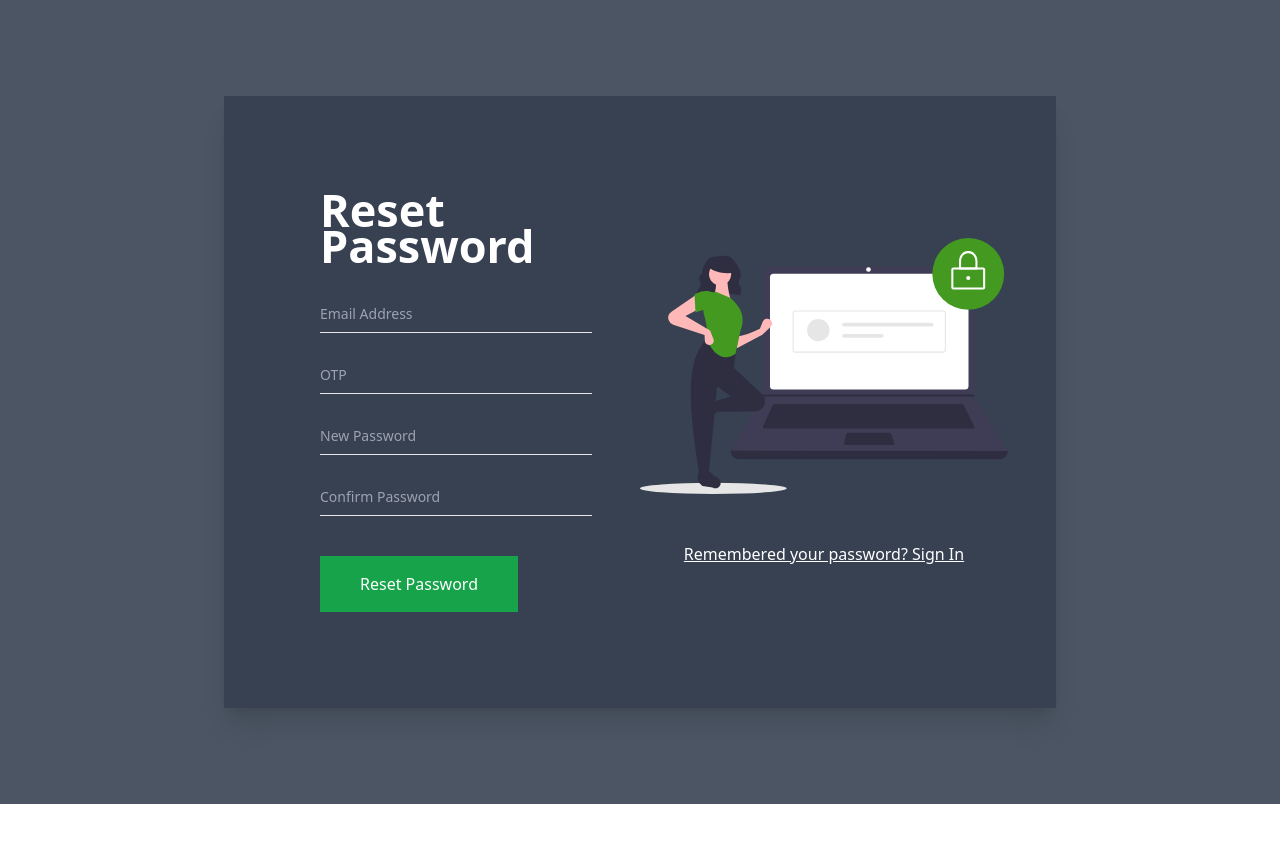
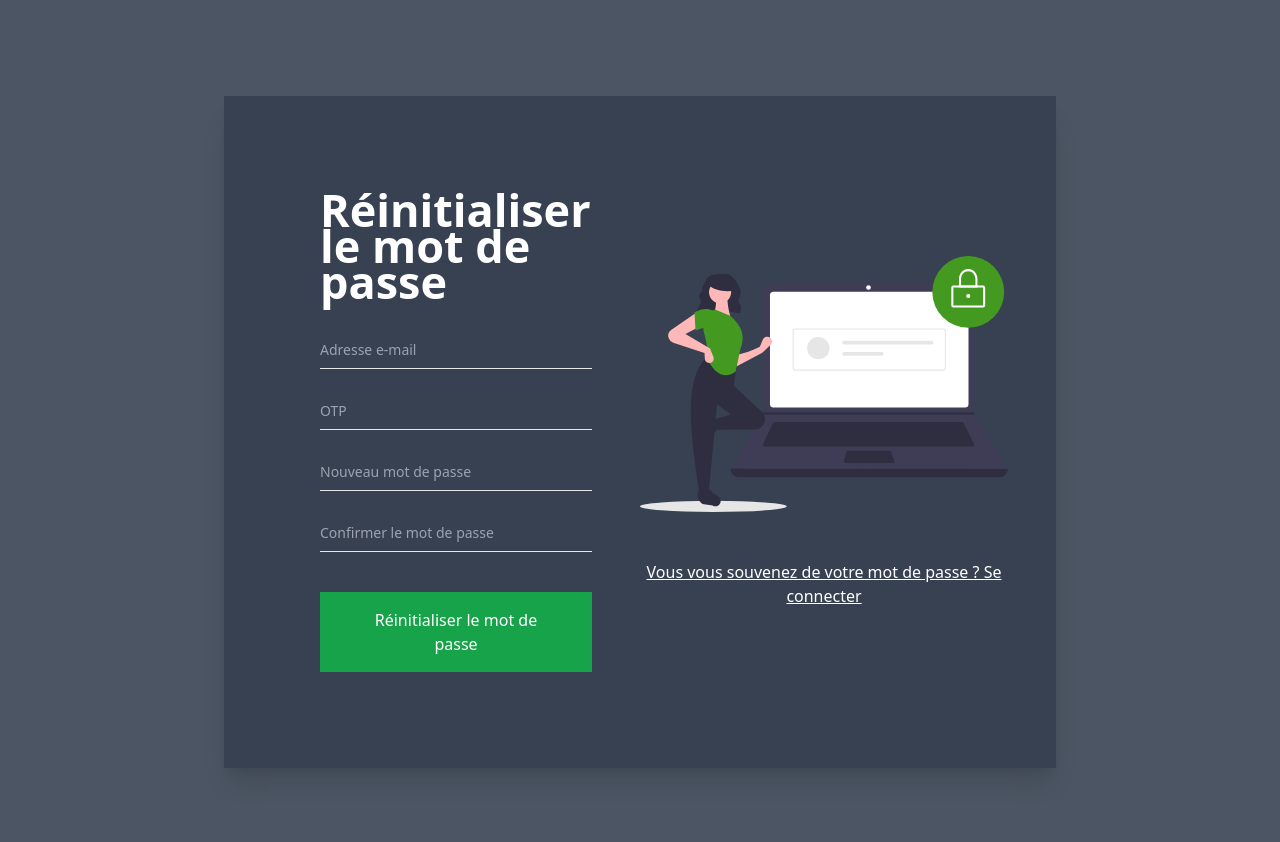
Before and after one commit to nadaelmahfoudi/DeliverEase-Frontend, a React (Vite) app: page /reset-password in a window 1280 px wide. Shown: the top 842 px of the page. Before the commit the page ends 804 px from the top, so only its background shows below. Built offline with nearby package versions, Linux system fonts and the light colour scheme.

Commit message:
NADAF-3 Consummate the forget and reset Password APIs

```diff
--- a/src/pages/ForgetPassword.jsx
+++ b/src/pages/ForgetPassword.jsx
@@ -1,8 +1,38 @@
-import React from 'react';
-import { Link } from 'react-router-dom';
+import React, { useState } from 'react';
+import { Link, useNavigate } from 'react-router-dom'; // Importez useNavigate
+import axios from 'axios';
 import ForgetPasswordImage from '../assets/ForgetPasswordImage.svg';
 
 const ForgetPassword = () => {
+  const [email, setEmail] = useState('');
+  const [message, setMessage] = useState('');
+  const [errorMessage, setErrorMessage] = useState('');
+
+  const navigate = useNavigate(); // Utilisez le hook useNavigate ici
+
+  const handleSubmit = async (event) => {
+    event.preventDefault();
+
+    try {
+      const response = await axios.post('http://localhost:5000/api/v1/users/forget-password', {
+        email,
+      });
+
+      if (response.status === 200) {
+        setMessage(response.data.message);
+        setErrorMessage('');
+        navigate('/reset-password'); // Utilisez navigate pour rediriger
+      }
+    } catch (error) {
+      if (error.response && error.response.data) {
+        setErrorMessage(error.response.data.message);
+      } else {
+        setErrorMessage('Une erreur est survenue. Veuillez réessayer.');
+      }
+      setMessage('');
+    }
+  };
+
   return (
     <section className="ezy__forget-password light flex items-center justify-center py-14 md:py-24 bg-gray-600 dark:bg-[#0b1727] text-black text-opacity-90 dark:text-white">
       <div className="container px-4 mx-auto">
@@ -22,30 +52,32 @@ const ForgetPassword = () => {
                 </div>
                 <div className="w-full lg:w-1/2 mt-6 lg:mt-0">
                   <div className="flex flex-col h-full p-2 lg:p-6 xl:p-12">
-                    <h2 className="text-3xl md:text-[45px] font-bold mb-2 text-white">Forget Password</h2>
+                    <h2 className="text-3xl md:text-[45px] font-bold mb-2 text-white">Mot de passe oublié</h2>
                     <p className="text-white mb-6">
-                      Please enter your email address. We will send you a link to reset your password.
+                      Veuillez entrer votre adresse e-mail. Nous vous enverrons un lien pour réinitialiser votre mot de passe.
                     </p>
-                    <form className="mt-6">
+
+                    {message && <p className="text-green-500 bg-green-100 p-4 mb-4 rounded-lg">{message}</p>}
+                    {errorMessage && <p className="text-red-500 bg-red-100 p-4 mb-4 rounded-lg">{errorMessage}</p>}
+
+                    <form className="mt-6" onSubmit={handleSubmit}>
                       <div className="w-full relative mb-6">
                         <input
                           type="email"
                           className="bg-transparent border-b dark:border-gray-200 focus:outline-none focus:border-green-500 text-sm w-full py-2"
                           id="email"
-                          placeholder="Email Address"
+                          placeholder="Adresse e-mail"
+                          value={email}
+                          onChange={(e) => setEmail(e.target.value)}
+                          required
                         />
                         <i className="fas fa-envelope absolute top-1/2 -translate-y-1/2 right-2 opacity-80"></i>
                       </div>
-                      <div className="mb-4">
-                          <Link to="/reset-password" className="underline hover:text-green-500 duration-300 text-slate-400">
-                            Reset Password?
-                          </Link>
-                        </div>
                       <button
                         type="submit"
                         className="bg-green-600 hover:bg-green-700 py-4 px-10 text-white hover:bg-opacity-95 duration-300 mt-4"
                       >
-                        Send Reset Link <i className="fas fa-arrow-right"></i>
+                        Envoyer le lien de réinitialisation <i className="fas fa-arrow-right"></i>
                       </button>
                     </form>
                   </div>
--- a/src/pages/ResetPassword.jsx
+++ b/src/pages/ResetPassword.jsx
@@ -1,8 +1,48 @@
-import React from 'react';
-import { Link } from 'react-router-dom';
+import React, { useState } from 'react';
+import { Link, useNavigate } from 'react-router-dom'; // Importez useNavigate
 import ResetPasswordImage from '../assets/ResetPasswordImage.svg';
+import axios from 'axios';
 
 const ResetPassword = () => {
+  const [email, setEmail] = useState('');
+  const [otp, setOtp] = useState('');
+  const [newPassword, setNewPassword] = useState('');
+  const [confirmPassword, setConfirmPassword] = useState('');
+  const [message, setMessage] = useState('');
+  const [errorMessage, setErrorMessage] = useState('');
+
+  const navigate = useNavigate(); // Utilisez useNavigate pour la redirection
+
+  const handleSubmit = async (event) => {
+    event.preventDefault();
+
+    if (newPassword !== confirmPassword) {
+      setErrorMessage('Les mots de passe ne correspondent pas.');
+      return;
+    }
+
+    try {
+      const response = await axios.post('http://localhost:5000/api/v1/users/reset-password', {
+        email,
+        otp,
+        newPassword,
+      });
+
+      if (response.status === 200) {
+        setMessage(response.data.message);
+        setErrorMessage('');
+        navigate('/login'); // Redirection vers la page de connexion après succès
+      }
+    } catch (error) {
+      if (error.response && error.response.data) {
+        setErrorMessage(error.response.data.message);
+      } else {
+        setErrorMessage('Une erreur est survenue. Veuillez réessayer.');
+      }
+      setMessage('');
+    }
+  };
+
   return (
     <section className="ezy__reset-password light flex items-center justify-center py-14 md:py-24 bg-gray-600 dark:bg-[#0b1727] text-black text-opacity-90 dark:text-white">
       <div className="container px-4 mx-auto">
@@ -15,21 +55,26 @@ const ResetPassword = () => {
                     <img src={ResetPasswordImage} alt="Reset Password" />
                     <div className="text-center mt-12">
                       <Link to="/login" className="underline hover:text-green-500 duration-300 text-white">
-                        Remembered your password? Sign In
+                        Vous vous souvenez de votre mot de passe ? Se connecter
                       </Link>
                     </div>
                   </div>
                 </div>
                 <div className="w-full lg:w-1/2 mt-6 lg:mt-0">
                   <div className="flex flex-col h-full p-2 lg:p-6 xl:p-12">
-                    <h2 className="text-3xl md:text-[45px] font-bold mb-2 text-white">Reset Password</h2>
-                    <form className="mt-6">
+                    <h2 className="text-3xl md:text-[45px] font-bold mb-2 text-white">Réinitialiser le mot de passe</h2>
+                    {message && <p className="text-green-500 bg-green-100 p-4 mb-4 rounded-lg">{message}</p>}
+                    {errorMessage && <p className="text-red-500 bg-red-100 p-4 mb-4 rounded-lg">{errorMessage}</p>}
+
+                    <form className="mt-6" onSubmit={handleSubmit}>
                       <div className="w-full relative mb-6">
                         <input
                           type="email"
                           className="bg-transparent border-b dark:border-gray-200 focus:outline-none focus:border-green-500 text-sm w-full py-2"
                           id="email"
-                          placeholder="Email Address"
+                          placeholder="Adresse e-mail"
+                          value={email}
+                          onChange={(e) => setEmail(e.target.value)}
                           required
                         />
                         <i className="fas fa-envelope absolute top-1/2 -translate-y-1/2 right-2 opacity-80"></i>
@@ -40,6 +85,8 @@ const ResetPassword = () => {
                           className="bg-transparent border-b dark:border-gray-200 focus:outline-none focus:border-green-500 text-sm w-full py-2"
                           id="otp"
                           placeholder="OTP"
+                          value={otp}
+                          onChange={(e) => setOtp(e.target.value)}
                           required
                         />
                         <i className="fas fa-key absolute top-1/2 -translate-y-1/2 right-2 opacity-80"></i>
@@ -49,7 +96,9 @@ const ResetPassword = () => {
                           type="password"
                           className="bg-transparent border-b dark:border-gray-200 focus:outline-none focus:border-green-500 text-sm w-full py-2"
                           id="newPassword"
-                          placeholder="New Password"
+                          placeholder="Nouveau mot de passe"
+                          value={newPassword}
+                          onChange={(e) => setNewPassword(e.target.value)}
                           required
                         />
                         <i className="fas fa-lock absolute top-1/2 -translate-y-1/2 right-2 opacity-80"></i>
@@ -59,7 +108,9 @@ const ResetPassword = () => {
                           type="password"
                           className="bg-transparent border-b dark:border-gray-200 focus:outline-none focus:border-green-500 text-sm w-full py-2"
                           id="confirmPassword"
-                          placeholder="Confirm Password"
+                          placeholder="Confirmer le mot de passe"
+                          value={confirmPassword}
+                          onChange={(e) => setConfirmPassword(e.target.value)}
                           required
                         />
                         <i className="fas fa-lock absolute top-1/2 -translate-y-1/2 right-2 opacity-80"></i>
@@ -68,7 +119,7 @@ const ResetPassword = () => {
                         type="submit"
                         className="bg-green-600 hover:bg-green-700 py-4 px-10 text-white hover:bg-opacity-95 duration-300 mt-4"
                       >
-                        Reset Password <i className="fas fa-arrow-right"></i>
+                        Réinitialiser le mot de passe <i className="fas fa-arrow-right"></i>
                       </button>
                     </form>
                   </div>
```
